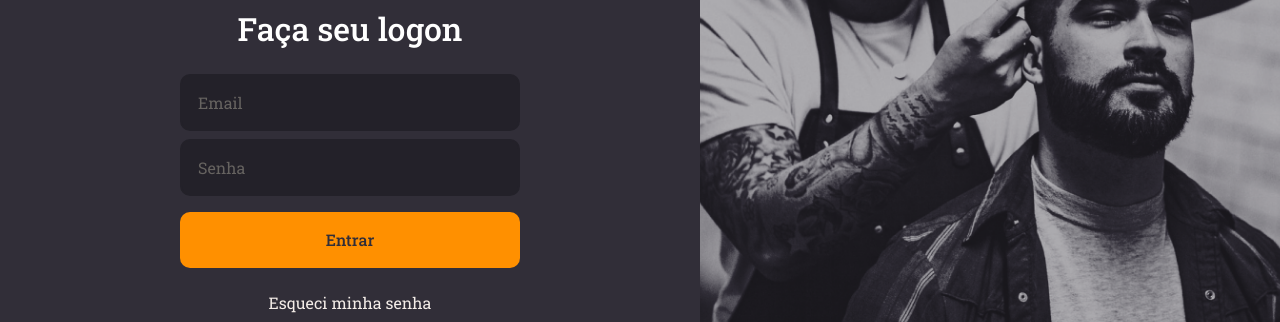
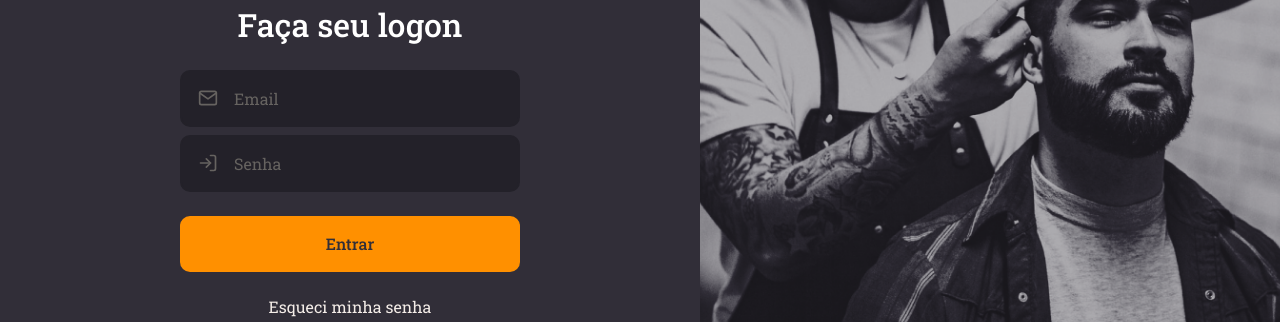
Before and after one commit to celinesoeiro/goBarber-frontend, a React (Create React App) app: page / in a window 1280 px wide. Shown: the part 285-607 px from the top of the page. Built offline with nearby package versions, Linux system fonts and the light colour scheme.

Commit message:
isolando components

```diff
--- /dev/null
+++ b/src/components/Button/index.tsx
@@ -0,0 +1,13 @@
+import React, { ButtonHTMLAttributes } from 'react';
+
+import { Container } from './styles';
+
+type ButtonProps = ButtonHTMLAttributes<HTMLButtonElement>;
+
+const Button: React.FC<ButtonProps> = ({children, ...rest}) => (
+  <Container>
+    <button type="button" {...rest}>{children}</button>
+  </Container>
+);
+
+export default Button;
--- /dev/null
+++ b/src/components/Button/styles.ts
@@ -0,0 +1,21 @@
+import styled from 'styled-components';
+import { shade } from 'polished';
+
+export const Container = styled.div`
+  button {
+    background: #FF9000;
+    height: 56px;
+    border-radius: 10px;
+    border: 0;
+    padding: 0 16px;
+    width: 100%;
+    color: #312e38;
+    margin-top: 16px;
+    font-weight: 500;
+    transition: background-color 0.2s;
+
+    &:hover {
+      background: ${shade(0.2, '#FF9000')}
+    }
+  }
+`;
--- /dev/null
+++ b/src/components/Input/index.tsx
@@ -0,0 +1,19 @@
+import React, { InputHTMLAttributes } from 'react';
+import { IconBaseProps } from 'react-icons';
+
+import { Container } from './styles';
+
+interface InputProps extends InputHTMLAttributes<HTMLInputElement> {
+  name: string;
+  icon?: React.ComponentType<IconBaseProps>
+}
+
+const Input: React.FC<InputProps> = ({icon: Icon, ...rest}) => (
+  <Container>
+    {Icon && <Icon size={20}/>}
+    <input {...rest}/>
+  </Container>
+
+);
+
+export default Input;
--- /dev/null
+++ b/src/components/Input/styles.ts
@@ -0,0 +1,33 @@
+import styled from 'styled-components';
+
+export const Container = styled.div`
+  background: #232129;
+  border-radius: 10px;
+  border: 2px solid #232129;
+  padding: 16px;
+  width: 100%;
+  color: #666360;
+
+  display: flex;
+  align-items: center;
+
+  & + div {
+    margin-top: 8px;
+  }
+
+  input {
+    background: transparent;
+    flex: 1;
+    border: 0;
+    color: #F4EDE8;
+
+    &::placeholder{
+      color: #666360;
+    }
+  }
+
+  svg {
+    margin-right: 16px;
+  }
+
+`;
--- a/src/pages/SignIn/index.tsx
+++ b/src/pages/SignIn/index.tsx
@@ -1,9 +1,15 @@
 import React from 'react';
 
-import { FiLogIn } from 'react-icons/fi';
+import { FiLogIn, FiMail, FiLock } from 'react-icons/fi';
 
+// Components
+import Button from '../../components/Button';
+import Input from '../../components/Input';
+
+// Assets
 import logo from '../../assets/images/logo.svg';
 
+// Styles
 import { Container, Content, Background } from './styles';
 
 const SignIn: React.FC = () => (
@@ -12,15 +18,13 @@
       <img src={logo} alt="GoBarber"/>
       <form>
         <h1>Faça seu logon</h1>
-        <input placeholder="Email">
+        <Input name="email" icon={FiMail} placeholder="Email"/>
 
-        </input>
-        <input type="password" placeholder="Senha">
+        <Input name="password" icon={FiLogIn} type="password" placeholder="Senha"/>
 
-        </input>
-        <button type="submit">
+        <Button type="submit">
           Entrar
-        </button>
+        </Button>
         <a href="/recover">Esqueci minha senha</a>
       </form>
       <a href="/login">
--- a/src/pages/SignIn/styles.ts
+++ b/src/pages/SignIn/styles.ts
@@ -25,40 +25,6 @@
 
     h1 {
       margin-bottom: 24px;
-    }
-
-    input {
-      background: #232129;
-      border-radius: 10px;
-      border: 2px solid #232129;
-      padding: 16px;
-      width: 100%;
-      color: #F4EDE8;
-
-      &::placeholder{
-        color: #666360;
-      }
-
-      & + input {
-        margin-top: 8px;
-      }
-    }
-
-    button {
-      background: #FF9000;
-      height: 56px;
-      border-radius: 10px;
-      border: 0;
-      padding: 0 16px;
-      width: 100%;
-      color: #312e38;
-      margin-top: 16px;
-      font-weight: 500;
-      transition: background-color 0.2s;
-
-      &:hover {
-        background: ${shade(0.2, '#FF9000')}
-      }
     }
 
     a {
```
